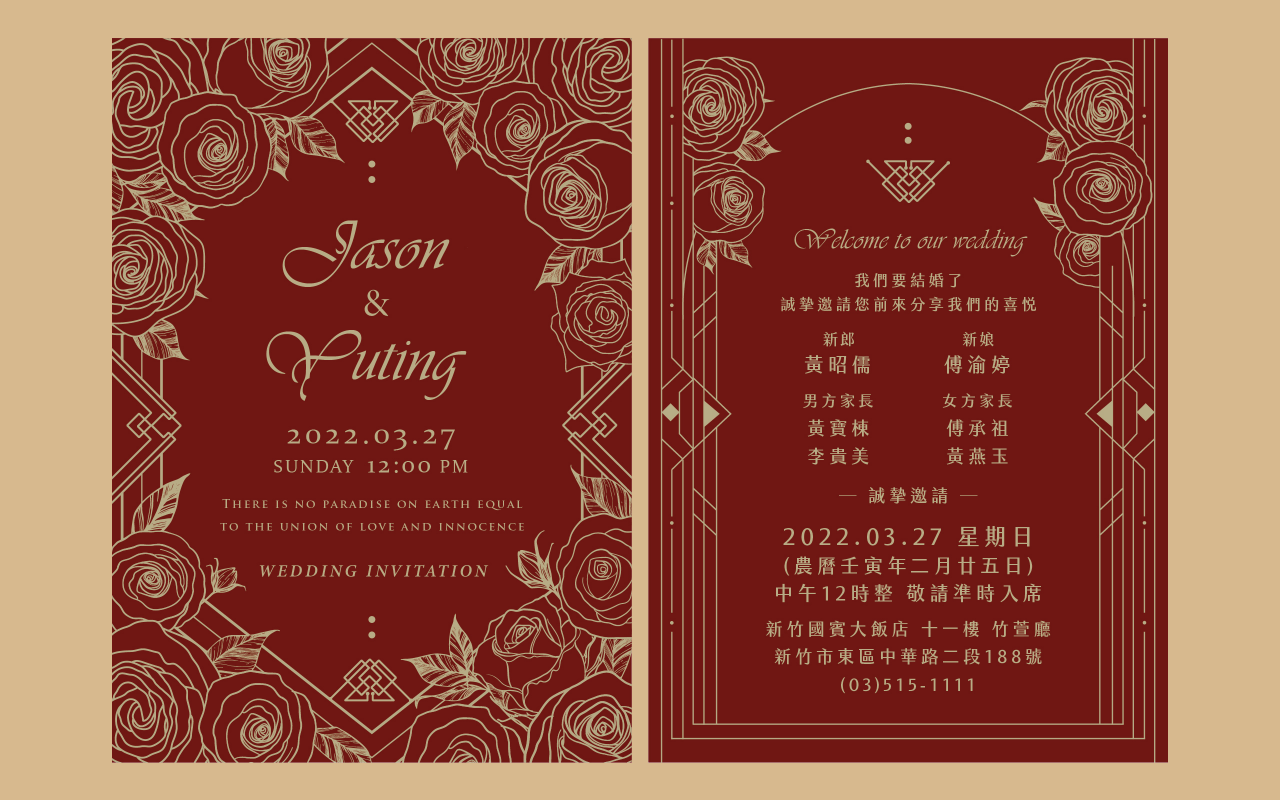
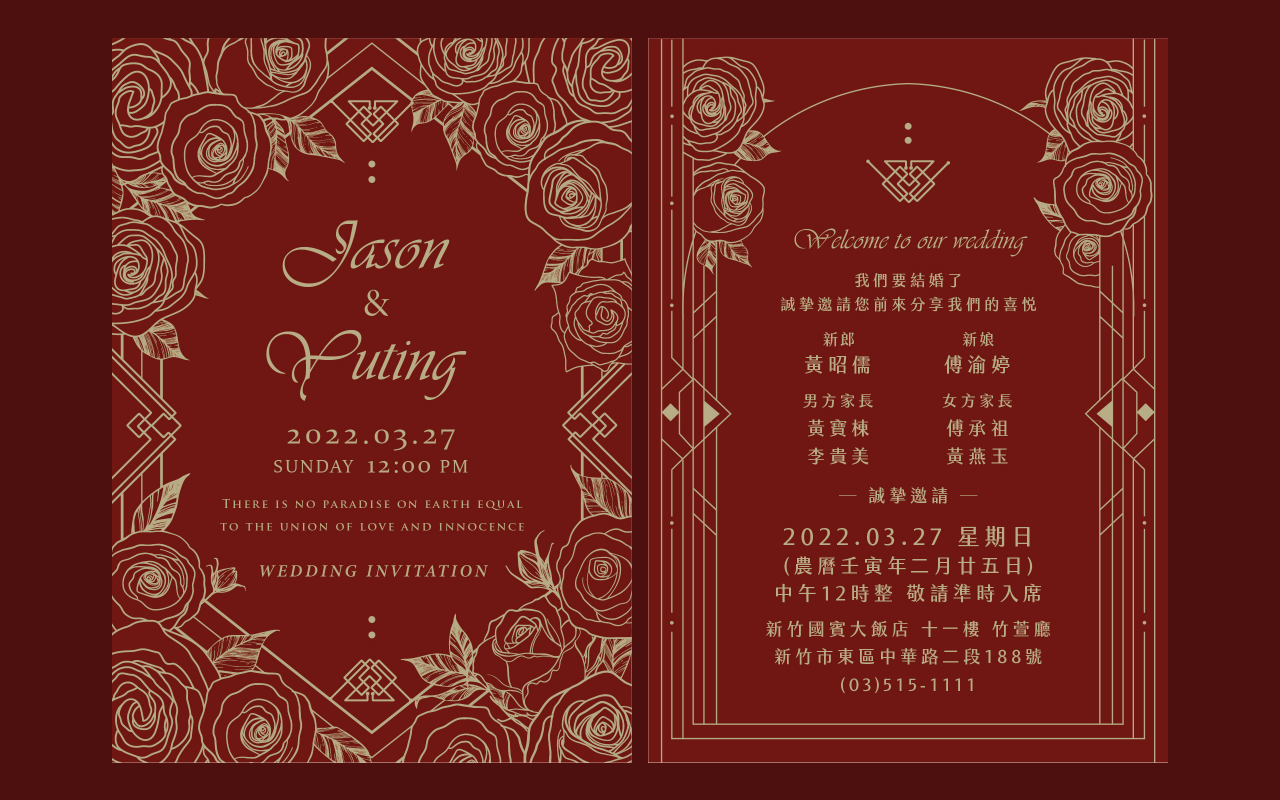
Before and after one commit to kaddopur/jandy, a Next.js app: page / in a window 1280 px wide. Built offline with nearby package versions, Linux system fonts and the light colour scheme.

Commit message:
feat: update bg color

```diff
--- a/pages/index.js
+++ b/pages/index.js
@@ -1,6 +1,6 @@
 export default function Home() {
   return (
-    <div className="min-h-screen flex flex-col items-center justify-center gap-4 bg-[#d7b98e] md:flex-row">
+    <div className="min-h-screen flex flex-col items-center justify-center gap-4 bg-[#4e100e] md:flex-row">
       <img src="./invitation_01.jpg" width={520} height={725} />
       <img src="./invitation_02.jpg" width={520} height={725} />
     </div>
```
